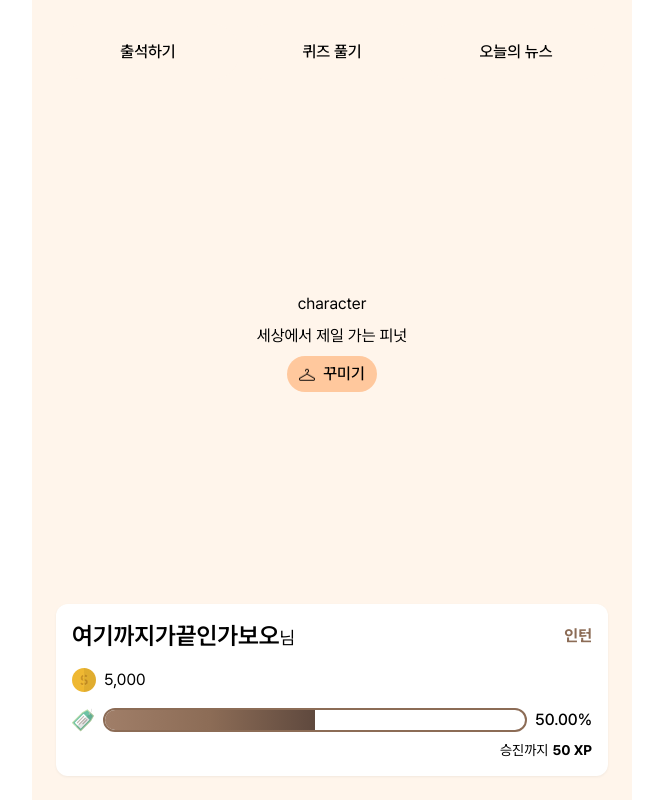
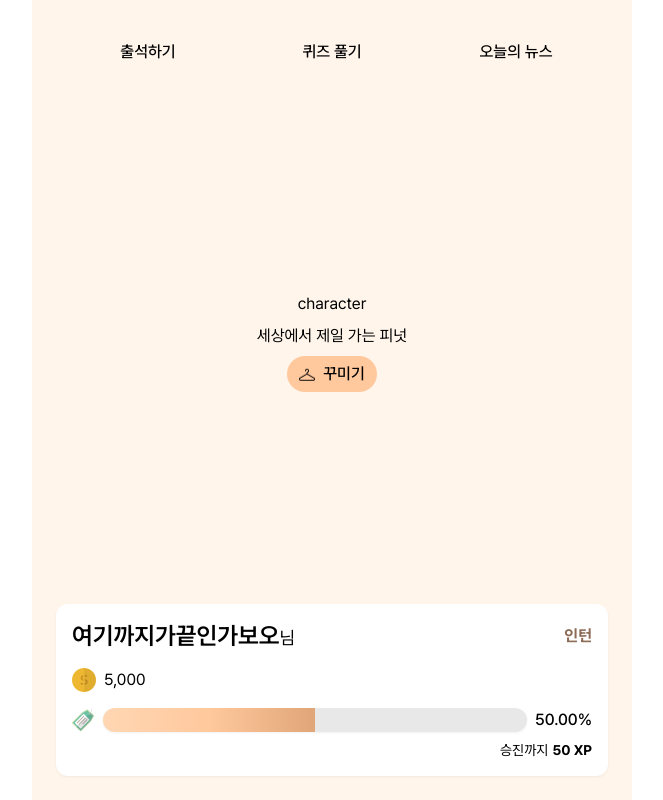
Before and after one commit to devocean-finut/Finut_FE, a Next.js app: page /main in a window 1280 px wide. Shown: the whole page, without its empty margins (308-971 px from the left). Built offline with nearby package versions, Linux system fonts and the light colour scheme; sample sign-in values are in the browser's storage.

Commit message:
Update ExpBar : 그라데이션 색상, 배경색 수정

```diff
--- a/src/Main/components/ExpBar.tsx
+++ b/src/Main/components/ExpBar.tsx
@@ -12,13 +12,13 @@ function ExpBar({ currentExp = 0, maxExp = 100 }: ExpBarProps) {
 
   return (
     <div className="w-full h-full flex flex-col ">
-      <div className="w-full flex gap-2">
-        <div className="w-full h-6 rounded-full border-2 border-primary overflow-hidden">
+      <div className="w-full flex gap-2 ">
+        <div className="w-full h-6 rounded-full bg-gray-20 drop-shadow-sm overflow-hidden">
           <div
             className="h-full bg-primary flex items-center justify-end pr-2 font-bold"
             style={{
               background:
-                "linear-gradient(to right, #A07E68, #8C6C56, #5F493E)",
+                "linear-gradient(to right, #FFD7B3, #FFC89D, #E0A678)",
               width: `${experiencePercent}%`,
             }}
           ></div>
```
